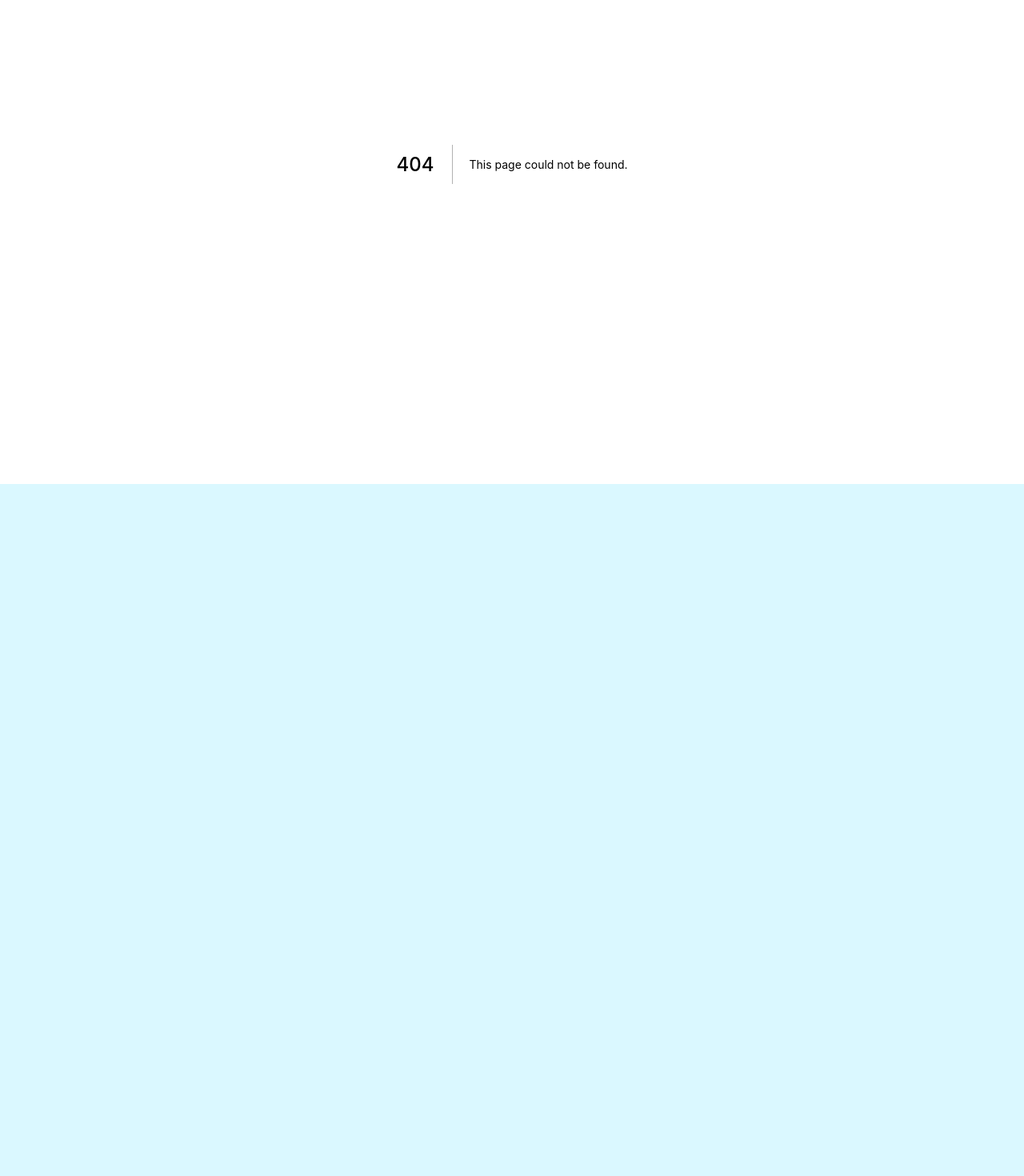
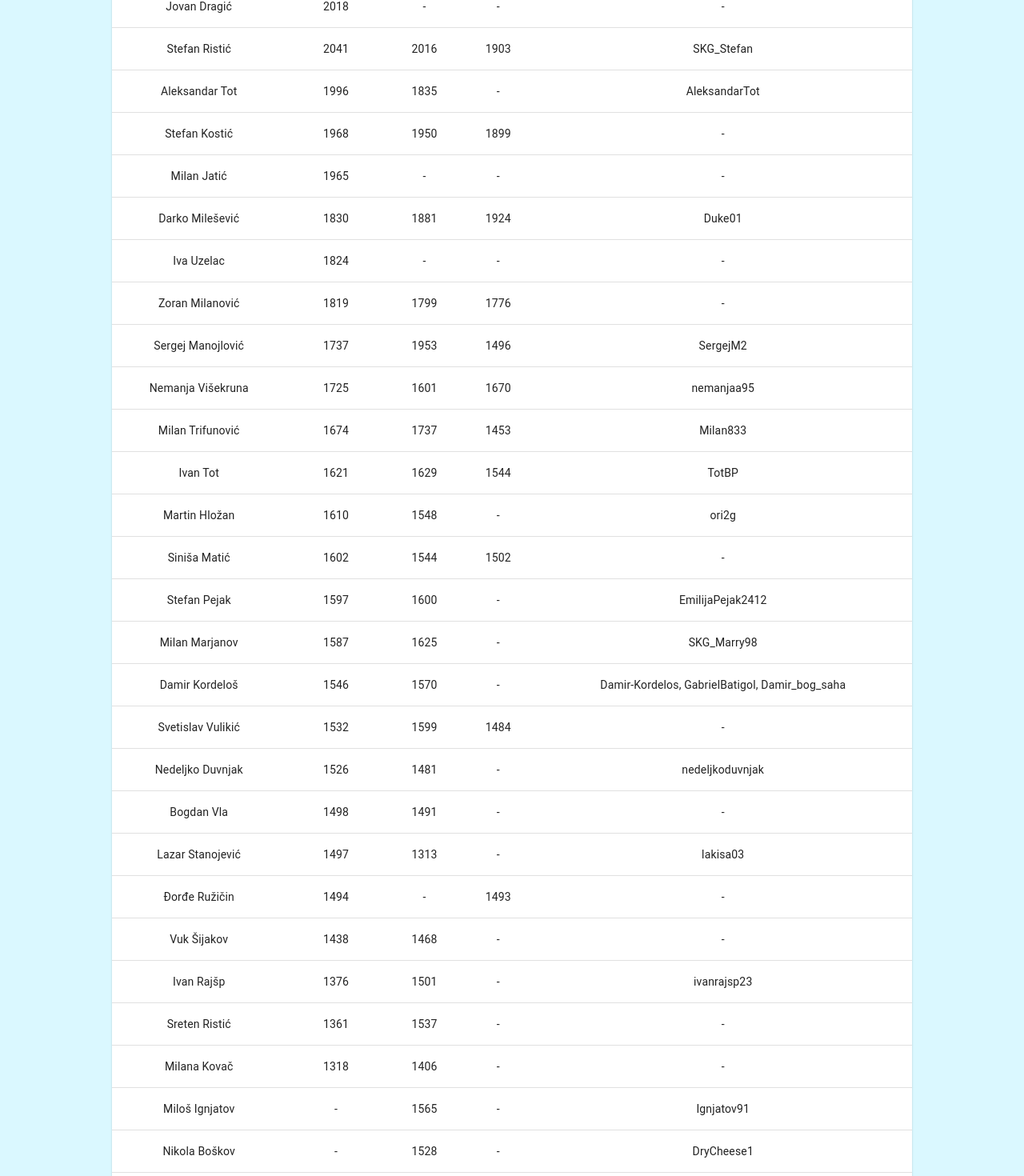
Before and after one commit to milanm98/chess-club-website, a Next.js app: page /igraci in a window 1280 px wide. Before the commit this address had no page. Shown: the part 195-1665 px from the top of the page at 80% size. Before the commit the page ends 800 px from the top, so only its background shows below. Built offline with nearby package versions, Linux system fonts and the light colour scheme.

Commit message:
[feat]:Imp;ement players table

```diff
--- /dev/null
+++ b/components/layout/index.tsx
@@ -0,0 +1,15 @@
+import Footer from '../footer'
+import Navbar from '../navbar'
+
+// eslint-disable-next-line @typescript-eslint/no-explicit-any
+const Layout = ({ children }: any) => {
+  return (
+    <>
+      <Navbar />
+      <main>{children}</main>
+      <Footer />
+    </>
+  )
+}
+
+export default Layout
--- /dev/null
+++ b/pages/igraci/index.tsx
@@ -0,0 +1,326 @@
+import Table from '@mui/material/Table'
+import TableBody from '@mui/material/TableBody'
+import TableCell from '@mui/material/TableCell'
+import TableContainer from '@mui/material/TableContainer'
+import TableHead from '@mui/material/TableHead'
+import TableRow from '@mui/material/TableRow'
+import Paper from '@mui/material/Paper'
+import Layout from '../../components/layout'
+
+const players = [
+  {
+    id: '1',
+    name: 'Jovan',
+    lastName: 'Dragić',
+    standard: '2018',
+    rapid: '',
+    blitz: '',
+    lichessAcc: '',
+  },
+  {
+    id: '2',
+    name: 'Stefan',
+    lastName: 'Ristić',
+    standard: '2041',
+    rapid: '2016',
+    blitz: '1903',
+    lichessAcc: 'SKG_Stefan',
+  },
+  {
+    id: '3',
+    name: 'Aleksandar',
+    lastName: 'Tot',
+    standard: '1996',
+    rapid: '1835',
+    blitz: '',
+    lichessAcc: 'AleksandarTot',
+  },
+  {
+    id: '4',
+    name: 'Stefan',
+    lastName: 'Kostić',
+    standard: '1968',
+    rapid: '1950',
+    blitz: '1899',
+    lichessAcc: '',
+  },
+  {
+    id: '5',
+    name: 'Milan',
+    lastName: 'Jatić',
+    standard: '1965',
+    rapid: '',
+    blitz: '',
+    lichessAcc: '',
+  },
+  {
+    id: '6',
+    name: 'Darko',
+    lastName: 'Milešević',
+    standard: '1830',
+    rapid: '1881',
+    blitz: '1924',
+    lichessAcc: 'Duke01',
+  },
+  {
+    id: '7',
+    name: 'Iva',
+    lastName: 'Uzelac',
+    standard: '1824',
+    rapid: '',
+    blitz: '',
+    lichessAcc: '',
+  },
+  {
+    id: '8',
+    name: 'Zoran',
+    lastName: 'Milanović',
+    standard: '1819',
+    rapid: '1799',
+    blitz: '1776',
+    lichessAcc: '',
+  },
+  {
+    id: '9',
+    name: 'Sergej',
+    lastName: 'Manojlović',
+    standard: '1737',
+    rapid: '1953',
+    blitz: '1496',
+    lichessAcc: 'SergejM2',
+  },
+  {
+    id: '10',
+    name: 'Nemanja',
+    lastName: 'Višekruna',
+    standard: '1725',
+    rapid: '1601',
+    blitz: '1670',
+    lichessAcc: 'nemanjaa95',
+  },
+  {
+    id: '11',
+    name: 'Milan',
+    lastName: 'Trifunović',
+    standard: '1674',
+    rapid: '1737',
+    blitz: '1453',
+    lichessAcc: 'Milan833',
+  },
+  {
+    id: '12',
+    name: 'Ivan',
+    lastName: 'Tot',
+    standard: '1621',
+    rapid: '1629',
+    blitz: '1544',
+    lichessAcc: 'TotBP',
+  },
+  {
+    id: '13',
+    name: 'Martin',
+    lastName: 'Hložan',
+    standard: '1610',
+    rapid: '1548',
+    blitz: '',
+    lichessAcc: 'ori2g',
+  },
+  {
+    id: '14',
+    name: 'Siniša',
+    lastName: 'Matić',
+    standard: '1602',
+    rapid: '1544',
+    blitz: '1502',
+    lichessAcc: '',
+  },
+  {
+    id: '15',
+    name: 'Stefan',
+    lastName: 'Pejak',
+    standard: '1597',
+    rapid: '1600',
+    blitz: '',
+    lichessAcc: 'EmilijaPejak2412',
+  },
+  {
+    id: '16',
+    name: 'Milan',
+    lastName: 'Marjanov',
+    standard: '1587',
+    rapid: '1625',
+    blitz: '',
+    lichessAcc: 'SKG_Marry98',
+  },
+  {
+    id: '17',
+    name: 'Damir',
+    lastName: 'Kordeloš',
+    standard: '1546',
+    rapid: '1570',
+    blitz: '',
+    lichessAcc: 'Damir-Kordelos, GabrielBatigol, Damir_bog_saha',
+  },
+  {
+    id: '18',
+    name: 'Svetislav',
+    lastName: 'Vulikić',
+    standard: '1532',
+    rapid: '1599',
+    blitz: '1484',
+    lichessAcc: '',
+  },
+  {
+    id: '19',
+    name: 'Nedeljko',
+    lastName: 'Duvnjak',
+    standard: '1526',
+    rapid: '1481',
+    blitz: '',
+    lichessAcc: 'nedeljkoduvnjak',
+  },
+  {
+    id: '20',
+    name: 'Bogdan',
+    lastName: 'Vla',
+    standard: '1498',
+    rapid: '1491',
+    blitz: '',
+    lichessAcc: '',
+  },
+  {
+    id: '21',
+    name: 'Lazar',
+    lastName: 'Stanojević',
+    standard: '1497',
+    rapid: '1313',
+    blitz: '',
+    lichessAcc: 'lakisa03',
+  },
+  {
+    id: '22',
+    name: 'Đorđe',
+    lastName: 'Ružičin',
+    standard: '1494',
+    rapid: '',
+    blitz: '1493',
+    lichessAcc: '',
+  },
+  {
+    id: '23',
+    name: 'Vuk',
+    lastName: 'Šijakov',
+    standard: '1438',
+    rapid: '1468',
+    blitz: '',
+    lichessAcc: '',
+  },
+  {
+    id: '24',
+    name: 'Ivan',
+    lastName: 'Rajšp',
+    standard: '1376',
+    rapid: '1501',
+    blitz: '',
+    lichessAcc: 'ivanrajsp23',
+  },
+  {
+    id: '25',
+    name: 'Sreten',
+    lastName: 'Ristić',
+    standard: '1361',
+    rapid: '1537',
+    blitz: '',
+    lichessAcc: '',
+  },
+  {
+    id: '26',
+    name: 'Milana',
+    lastName: 'Kovač',
+    standard: '1318',
+    rapid: '1406',
+    blitz: '',
+    lichessAcc: '',
+  },
+  {
+    id: '27',
+    name: 'Miloš',
+    lastName: 'Ignjatov',
+    standard: '',
+    rapid: '1565',
+    blitz: '',
+    lichessAcc: 'Ignjatov91',
+  },
+  {
+    id: '28',
+    name: 'Nikola',
+    lastName: 'Boškov',
+    standard: '',
+    rapid: '1528',
+    blitz: '',
+    lichessAcc: 'DryCheese1',
+  },
+  {
+    id: '29',
+    name: 'Branislav',
+    lastName: 'Šafarik',
+    standard: '',
+    rapid: '1402',
+    blitz: '',
+    lichessAcc: 'BranislavSafarik7',
+  },
+  {
+    id: '30',
+    name: 'Miljan',
+    lastName: 'Dujović',
+    standard: '',
+    rapid: '1399',
+    blitz: '1564',
+    lichessAcc: 'LSVzvezdica',
+  },
+]
+
+const Igraci = () => {
+  return (
+    <Layout>
+      <TableContainer
+        sx={{
+          maxWidth: 1000,
+          margin: 'auto',
+          marginTop: 15,
+        }}
+        component={Paper}
+      >
+        <Table aria-label="simple table">
+          <TableHead>
+            <TableRow>
+              <TableCell align="center">Ime igrača</TableCell>
+              <TableCell align="center">Standard</TableCell>
+              <TableCell align="center">Rapid</TableCell>
+              <TableCell align="center">Blitz</TableCell>
+              <TableCell align="center">Lichess nalog</TableCell>
+            </TableRow>
+          </TableHead>
+          <TableBody>
+            {players.map((player) => (
+              <TableRow
+                key={player.id}
+                sx={{ '&:last-child td, &:last-child th': { border: 0 } }}
+              >
+                <TableCell align="center">
+                  {player.name} {player.lastName}
+                </TableCell>
+                <TableCell align="center">{player.standard || '-'}</TableCell>
+                <TableCell align="center">{player.rapid || '-'}</TableCell>
+                <TableCell align="center">{player.blitz || '-'}</TableCell>
+                <TableCell align="center">{player.lichessAcc || '-'}</TableCell>
+              </TableRow>
+            ))}
+          </TableBody>
+        </Table>
+      </TableContainer>
+    </Layout>
+  )
+}
+
+export default Igraci
```
